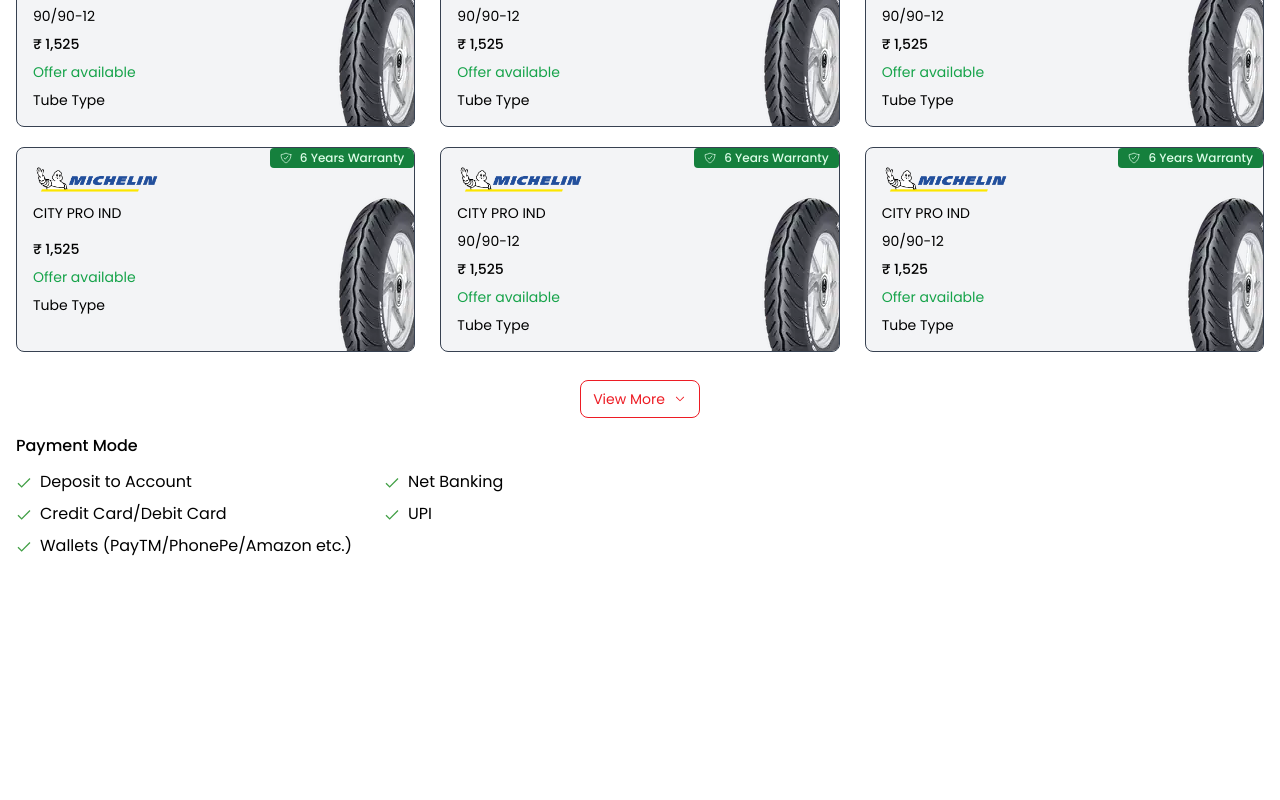
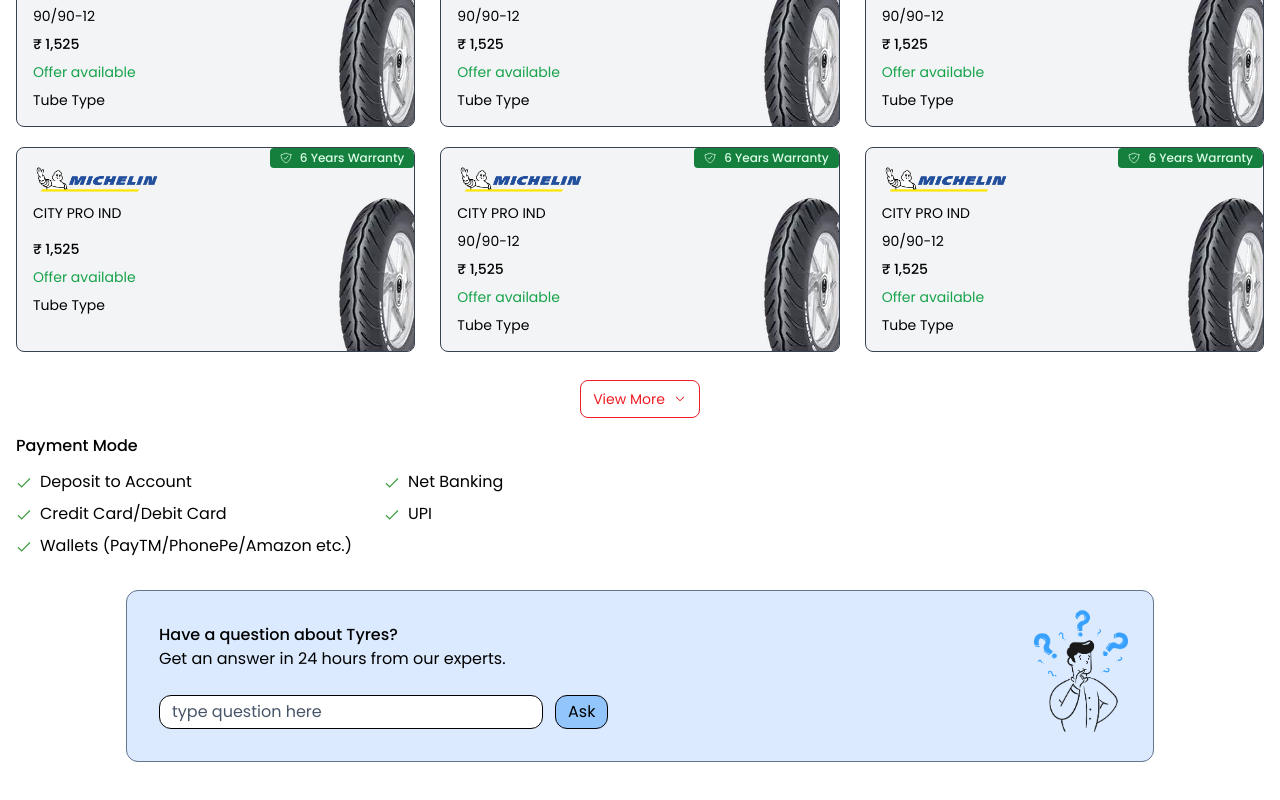
Before and after one commit to sanket4real/tyrePlex, a React (Vite) app: page / in a window 1280 px wide. Shown: the part 1425-2225 px from the top of the page. Before the commit the page ends 1983 px from the top, so only its background shows below. Built offline with nearby package versions, Linux system fonts and the light colour scheme.

Commit message:
added enquiry section

```diff
--- a/src/App.jsx
+++ b/src/App.jsx
@@ -7,6 +7,7 @@
 import Services from "./components/Services";
 import DealerTyres from "./components/DealerTyres";
 import Payment from "./components/Payment";
+import Enquiry from "./components/Enquiry";
 
 function App() {
 	return (
@@ -19,6 +20,7 @@
 			<Services />
 			<DealerTyres />
 			<Payment />
+			<Enquiry />
 		</>
 	);
 }
--- a/src/app.scss
+++ b/src/app.scss
@@ -1,6 +1,9 @@
 @tailwind base;
 @tailwind components;
 @tailwind utilities;
+
+$sm: 640px;
+$md: 768px;
 
 *,
 html {
@@ -10,8 +13,9 @@
 	font-family: "Poppins", sans-serif;
 }
 
-$sm: 640px;
-$md: 768px;
+body {
+	margin-bottom: 100px;
+}
 
 .nav-node-item {
 	background: #fff;
--- /dev/null
+++ b/src/components/Enquiry.jsx
@@ -0,0 +1,32 @@
+import question from "../assets/tyres/pngwing.com.png";
+
+const Enquiry = () => {
+	return (
+		<section className="mt-8 px-4  max-w-[1440px] mx-auto">
+			<div className="relative max-w-[1028px] mx-auto p-8 border border-slate-500 bg-blue-100 rounded-xl pr-32">
+				<h4 className="font-medium">Have a question about Tyres?</h4>
+				<span className="">Get an answer in 24 hours from our experts.</span>
+				<div className="relative mt-6 flex gap-3">
+					<input
+						type="text"
+						className="w-full border border-black rounded-xl py-1 px-3 placeholder:text-slate-600 max-w-96"
+						placeholder="type question here"
+						id="askQuestion"
+						name="askQuestion"
+					/>
+					<label htmlFor="askQuestion" className="sr-only">
+						Ask Question
+					</label>
+					<button className="border border-black rounded-xl py-1 px-3 bg-blue-300">
+						Ask
+					</button>
+				</div>
+				<div className="absolute max-w-32 right-2 top-4">
+					<img src={question} alt="question img" />
+				</div>
+			</div>
+		</section>
+	);
+};
+
+export default Enquiry;
```
Also changed, not shown: src/assets/tyres/pngwing.com.png (added).
